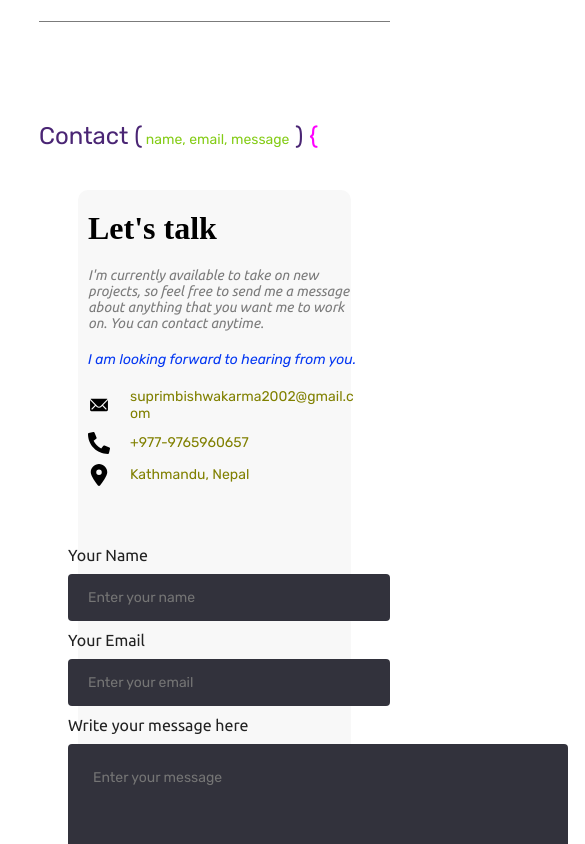
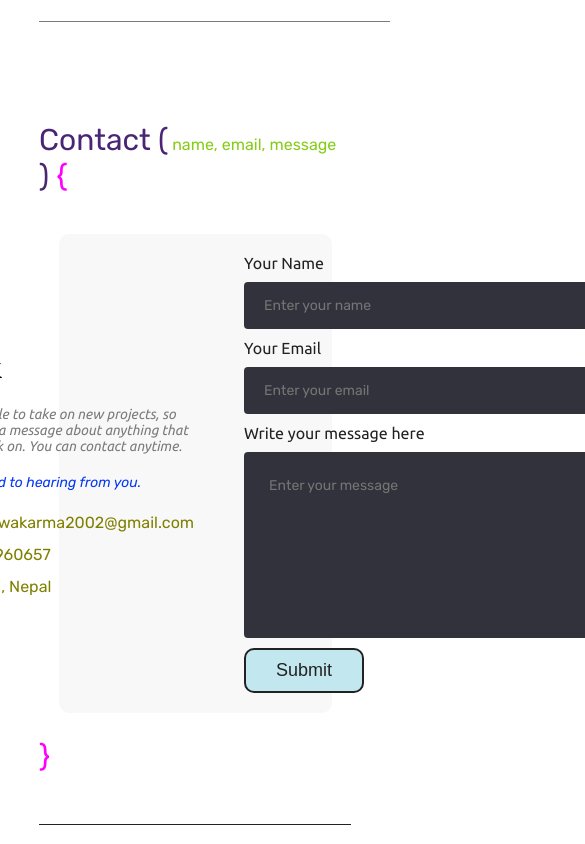
Before and after one commit to Suprimbishwakarma/Aarya, a React (Vite) app: page / in a window 390 px wide. Shown: the part 3980-4824 px from the top of the page, 585 px wide, since content can reach past the window. Built offline with nearby package versions, Linux system fonts and the light colour scheme; a web font is replaced by a local one.

Commit message:
Minor UI issue fixed

```diff
--- a/src/components/Contact/Contact.css
+++ b/src/components/Contact/Contact.css
@@ -30,13 +30,12 @@
 .contact-section {
   display: flex;
   flex-direction: column;
+  gap: 20px;
   padding: 20px 0 20px 20px;
-  gap: 20px;
-  flex: 1;
 }
 
 .contact-section p {
-  max-width: 550px;
+  max-width: 100%;
   font-family: "Ubuntu", sans-serif;
   font-size: 14px;
   font-style: italic;
@@ -64,7 +63,6 @@
   font-family: "Rubik", sans-serif;
   color: #808000;
   font-size: 16px;
-  word-break: break-all;
 }
 
 .contact-detail .icons {
@@ -75,11 +73,10 @@
 .form-section {
   display: flex;
   flex-direction: column;
-  align-items: start;
+  align-items: flex-start;
   gap: 10px;
-  flex-shrink: 1;
+  padding: 20px 20px 20px 0;
   width: 100%;
-  padding: 20px 20px 20px 0;
 }
 
 .form-section label {
@@ -139,44 +136,3 @@
   padding-bottom: 50px;
   border-bottom: 1px solid #222222;
 }
-
-@media (max-width: 768px) {
-  .contact-block {
-    width: 90vw;
-    margin-top: 100px;
-  }
-
-  .contact-body-main {
-    flex-direction: column;
-    gap: 20px;
-  }
-
-  .contact-section,
-  .form-section {
-    width: 100%;
-  }
-
-  .contact-section p {
-    font-size: 14px;
-  }
-
-  .contact-title {
-    font-size: 24px;
-  }
-
-  .contact-title #inputs {
-    font-size: 14px;
-  }
-
-  .contact-detail {
-    font-size: 14px;
-  }
-
-  .contact-detail span {
-    font-size: 14px;
-  }
-
-  .form-section input {
-    width: 300px;
-  }
-}
```
